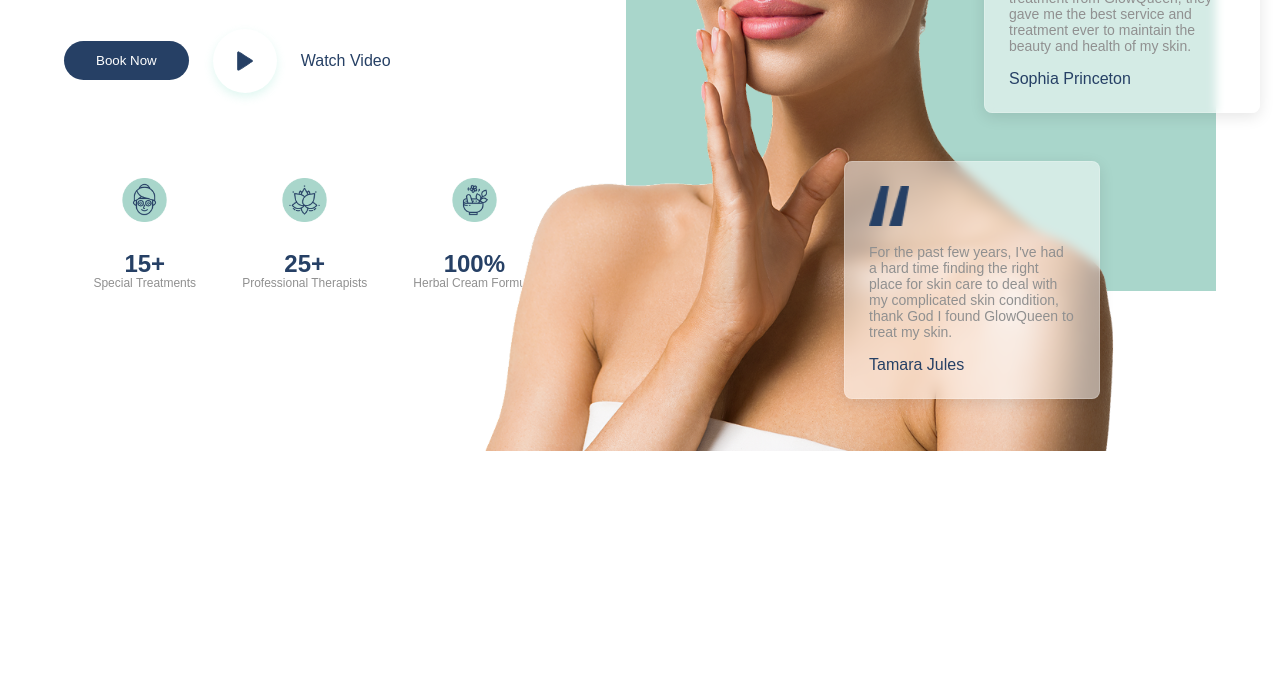
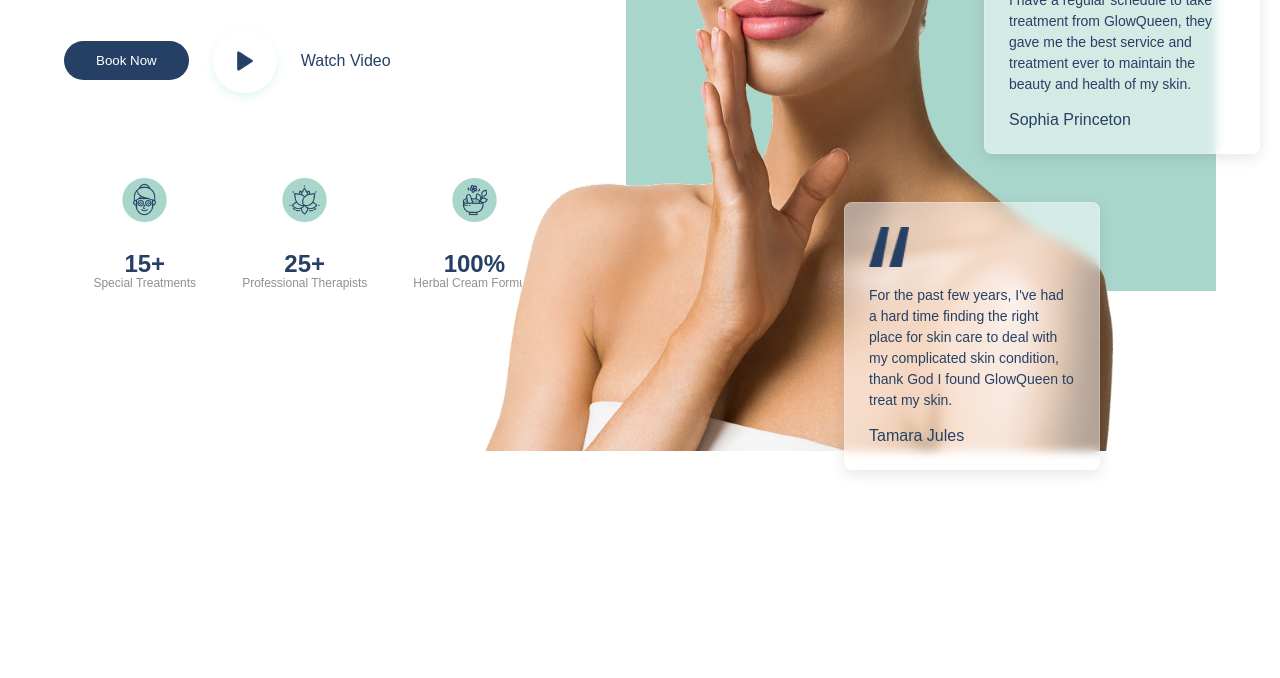
Before and after one commit to PoliXDev/Header-Spa-Beauty, a website built with Vite: page index.html in a window 1280 px wide. Shown: the part 411-1089 px from the top of the page. Built offline with nearby package versions, Linux system fonts and the light colour scheme.

Commit message:
update testimonial color font

```diff
--- a/index.html
+++ b/index.html
@@ -137,27 +137,27 @@
             </div>
 
             <!-- testimonials layer -->
-            <div class="space-y-6 testimonials-layer">
-              <div class="max-w-md ml-auto mr-2 testimonial-card">
+            <section class="space-y-6 testimonials-layer" aria-label="Customer testimonials">
+              <blockquote class="max-w-md ml-auto mr-2 testimonial-card">
                 <div class="mb-3">
-                  <img src="img/Double-Quote.png" alt="Quote" class="h-10 w-10">
+                  <img src="img/Double-Quote.png" alt="" class="h-10 w-10" aria-hidden="true">
                 </div>
-                <p class="text-sm text-textGray mb-4">I have a regular schedule to take treatment from GlowQueen, they gave me the best service and treatment ever to maintain the beauty and health of my skin.</p>
-                <div>
-                  <span class="text-primary font-medium">Sophia Princeton</span>
+                <p class="mb-4">I have a regular schedule to take treatment from GlowQueen, they gave me the best service and treatment ever to maintain the beauty and health of my skin.</p>
+                <footer>
+                  <cite class="font-medium">Sophia Princeton</cite>
+                </footer>
+              </blockquote>
+
+              <blockquote class="max-w-md ml-5 testimonial-card">
+                <div class="mb-3">
+                  <img src="img/Double-Quote.png" alt="" class="h-10 w-10" aria-hidden="true">
                 </div>
-              </div>
-
-              <div class="max-w-md ml-5 testimonial-card">
-                <div class="mb-3">
-                  <img src="img/Double-Quote.png" alt="Quote" class="h-10 w-10">
-                </div>
-                <p class="text-sm text-textGray mb-4">For the past few years, I've had a hard time finding the right place for skin care to deal with my complicated skin condition, thank God I found GlowQueen to treat my skin.</p>
-                <div>
-                  <span class="text-primary font-medium">Tamara Jules</span>
-                </div>
-              </div>
-            </div>
+                <p class="mb-4">For the past few years, I've had a hard time finding the right place for skin care to deal with my complicated skin condition, thank God I found GlowQueen to treat my skin.</p>
+                <footer>
+                  <cite class="font-medium">Tamara Jules</cite>
+                </footer>
+              </blockquote>
+            </section>
           </div>
         </div>
       </div>
--- a/style-unified.css
+++ b/style-unified.css
@@ -364,6 +364,19 @@ section.hero-section {
   backdrop-filter: blur(5px);
   border: 1px solid rgba(255, 255, 255, 0.2);
   transition: transform 0.3s, box-shadow 0.3s;
+}
+
+.testimonial-card p {
+  color: var(--color-primary);
+  font-size: 0.875rem;
+  margin-bottom: 1rem;
+  line-height: 1.5;
+}
+
+.testimonial-card cite {
+  color: var(--color-primary);
+  font-weight: 500;
+  font-style: normal;
 }
 
 .testimonials-layer .testimonial-card:first-child {
```
